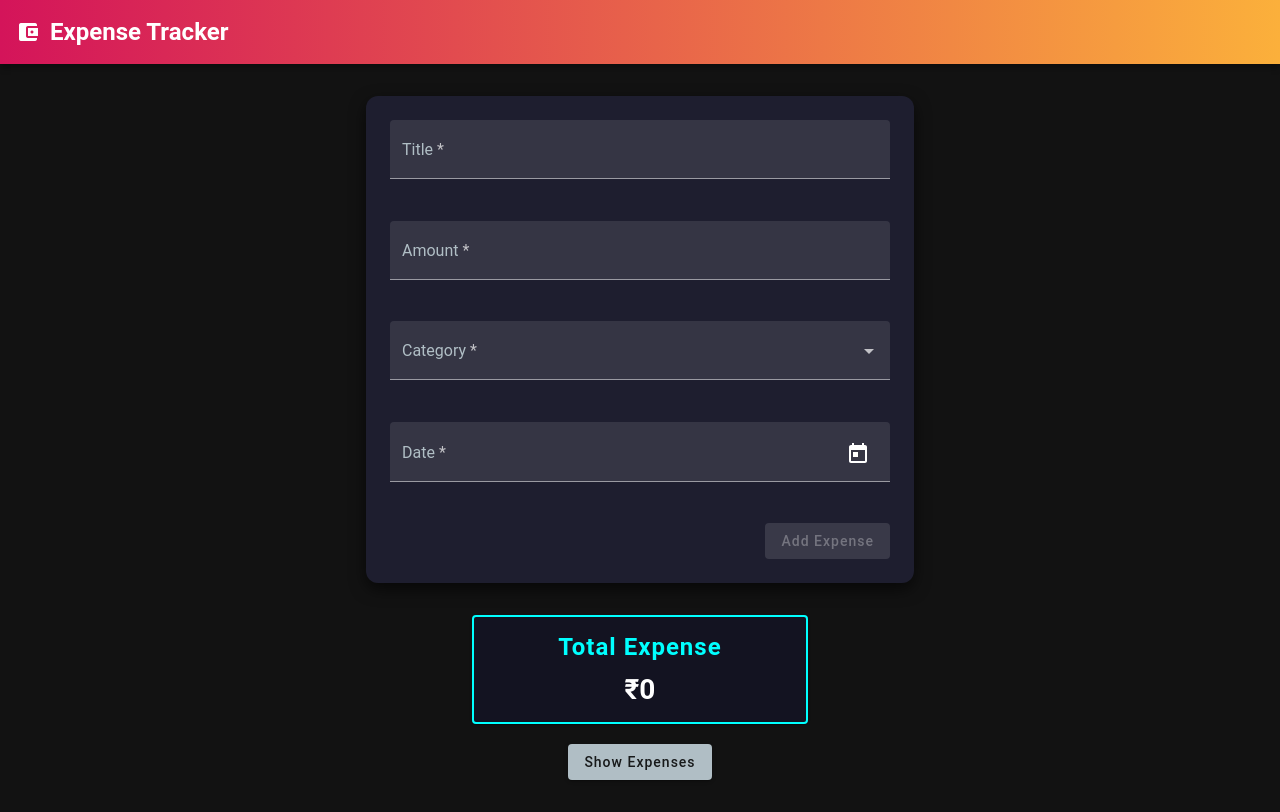
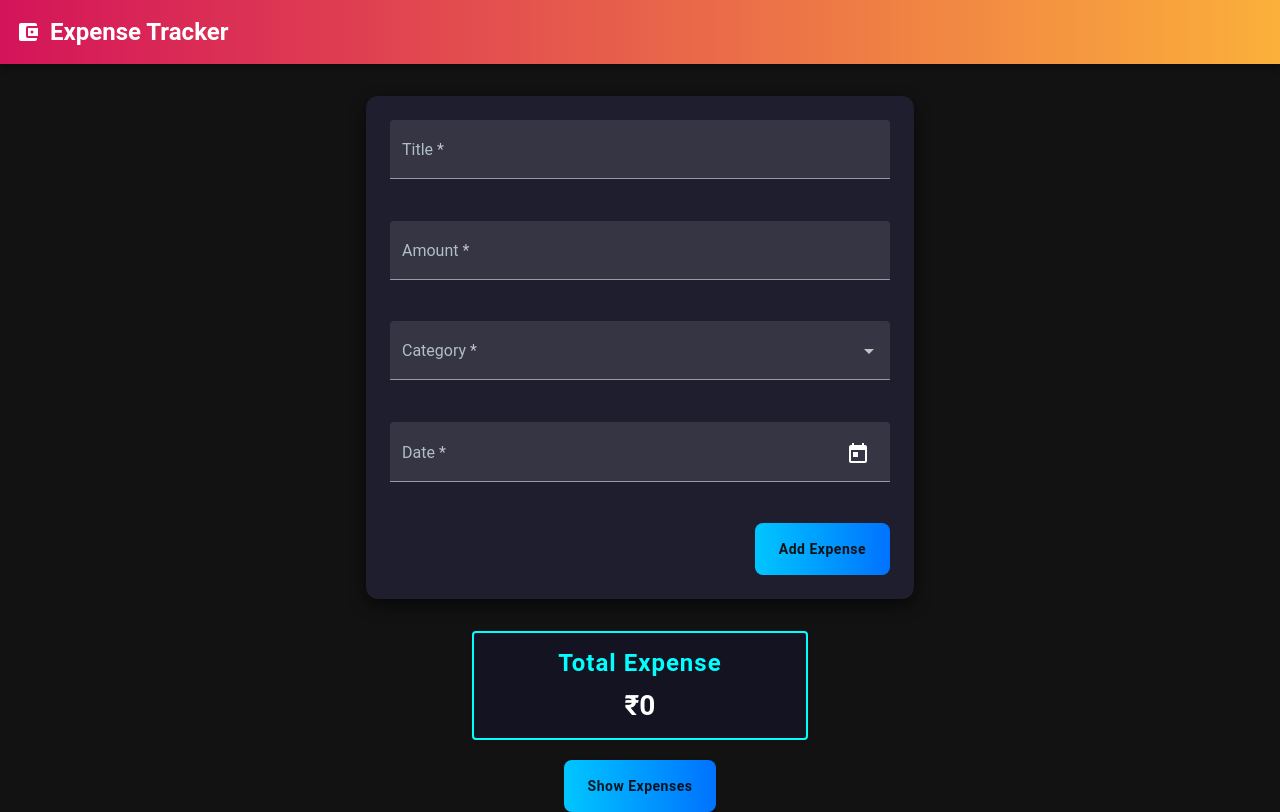
Before and after one commit to a4aditya10/expense-tracker, an Angular app: page / in a window 1280 px wide. Built offline with nearby package versions, Linux system fonts and the light colour scheme.

Commit message:
Button CSS fixed

```diff
--- a/src/app/expenses/expense-form/expense-form.component.css
+++ b/src/app/expenses/expense-form/expense-form.component.css
@@ -19,9 +19,12 @@ mat-form-field {
 mat-label {
   color: #b0bec5 !important;
 }
+.button-row{
+  text-align: right;
+}
+.button-row>button {
 
-.button-row {
-  text-align: right;
+  color:#121212;
 }
 
 .submit-button {
--- a/src/app/home/home.component.css
+++ b/src/app/home/home.component.css
@@ -0,0 +1,15 @@
+::ng-deep button[mat-raised-button] {
+  background: linear-gradient(to right, #00c6ff, #0072ff);
+  color: white;
+  font-weight: 600;
+  border-radius: 8px;
+  padding: 8px 24px;
+  box-shadow: 0 4px 12px rgba(0, 114, 255, 0.3);
+  transition: all 0.3s ease;
+  letter-spacing: 0.5px;
+}
+
+::ng-deep button[mat-raised-button]:hover {
+  box-shadow: 0 6px 18px rgba(0, 114, 255, 0.5);
+  transform: translateY(-2px);
+}
```
